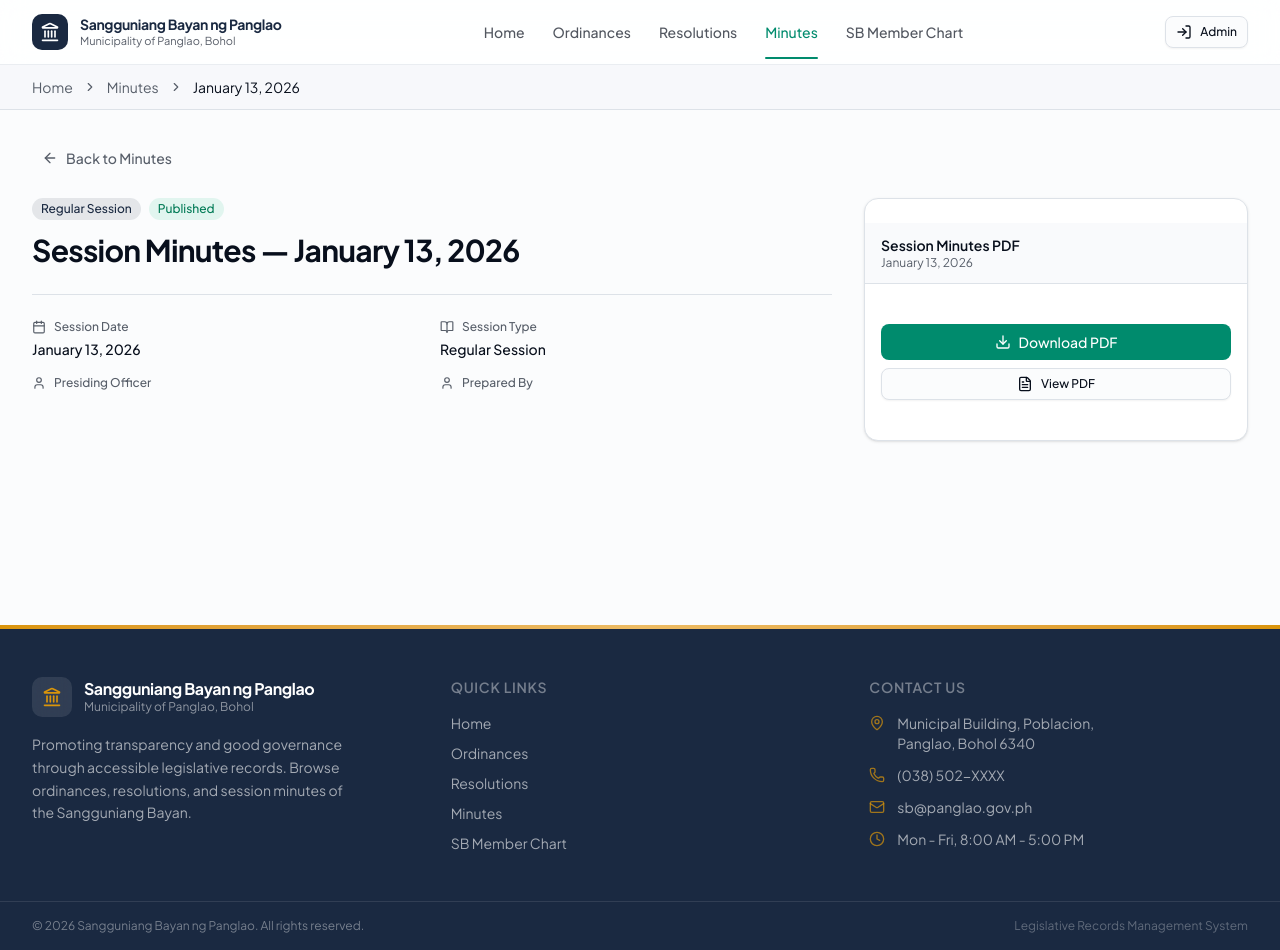
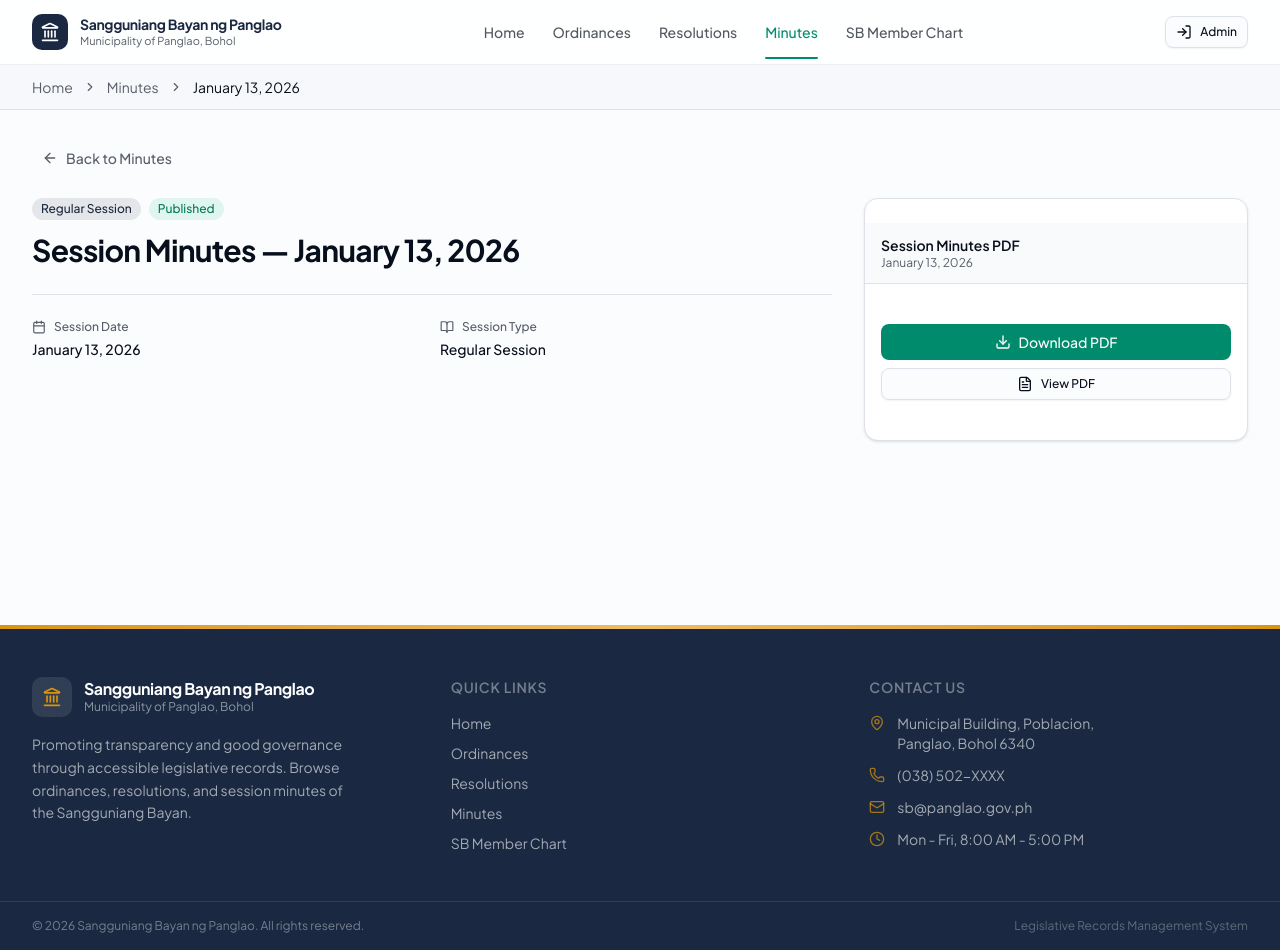
Before and after one commit to amaquincj07-a11y/Legis-Arc, a Next.js app: page /minutes/min-1 in a window 1280 px wide. Built offline with nearby package versions, Linux system fonts and the light colour scheme.

Commit message:
fixed sessionNumber not existing build error

```diff
--- a/src/app/(public)/minutes/[id]/page.tsx
+++ b/src/app/(public)/minutes/[id]/page.tsx
@@ -5,10 +5,7 @@ import {
   FileText,
   Download,
   Calendar,
-  User,
-  Hash,
   BookOpen,
-  Info,
 } from "lucide-react";
 import { format } from "date-fns";
 import { Button } from "@/components/ui/button";
@@ -114,11 +111,6 @@ export default async function MinutesDetailPage({
               <h1 className="text-xl font-bold leading-tight tracking-tight text-foreground sm:text-2xl lg:text-3xl">
                 Session Minutes — {formattedDate}
               </h1>
-              {session.sessionNumber && (
-                <p className="mt-1 text-sm text-muted-foreground">
-                  Session #{session.sessionNumber}
-                </p>
-              )}
             </div>
 
             <Separator className="mb-6" />
@@ -139,31 +131,6 @@ export default async function MinutesDetailPage({
                     : "Special Session"
                 }
               />
-              {session.sessionNumber && (
-                <MetaItem
-                  icon={Hash}
-                  label="Session Number"
-                  value={session.sessionNumber}
-                />
-              )}
-              <MetaItem
-                icon={User}
-                label="Presiding Officer"
-                value={session.presidingOfficer}
-              />
-              <MetaItem
-                icon={User}
-                label="Prepared By"
-                value={session.preparedBy}
-              />
-              {session.remarks && (
-                <MetaItem
-                  icon={Info}
-                  label="Remarks"
-                  value={session.remarks}
-                  className="sm:col-span-2"
-                />
-              )}
             </div>
           </div>
 
```
